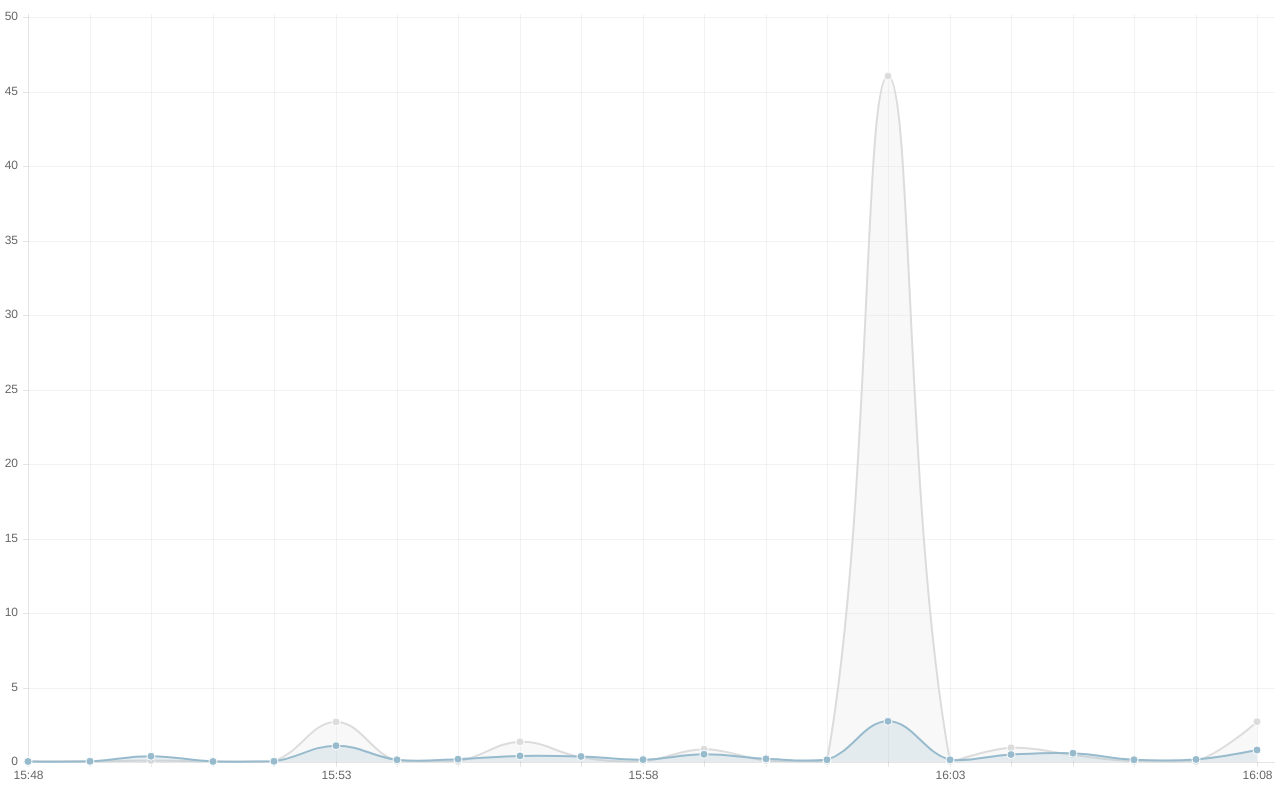
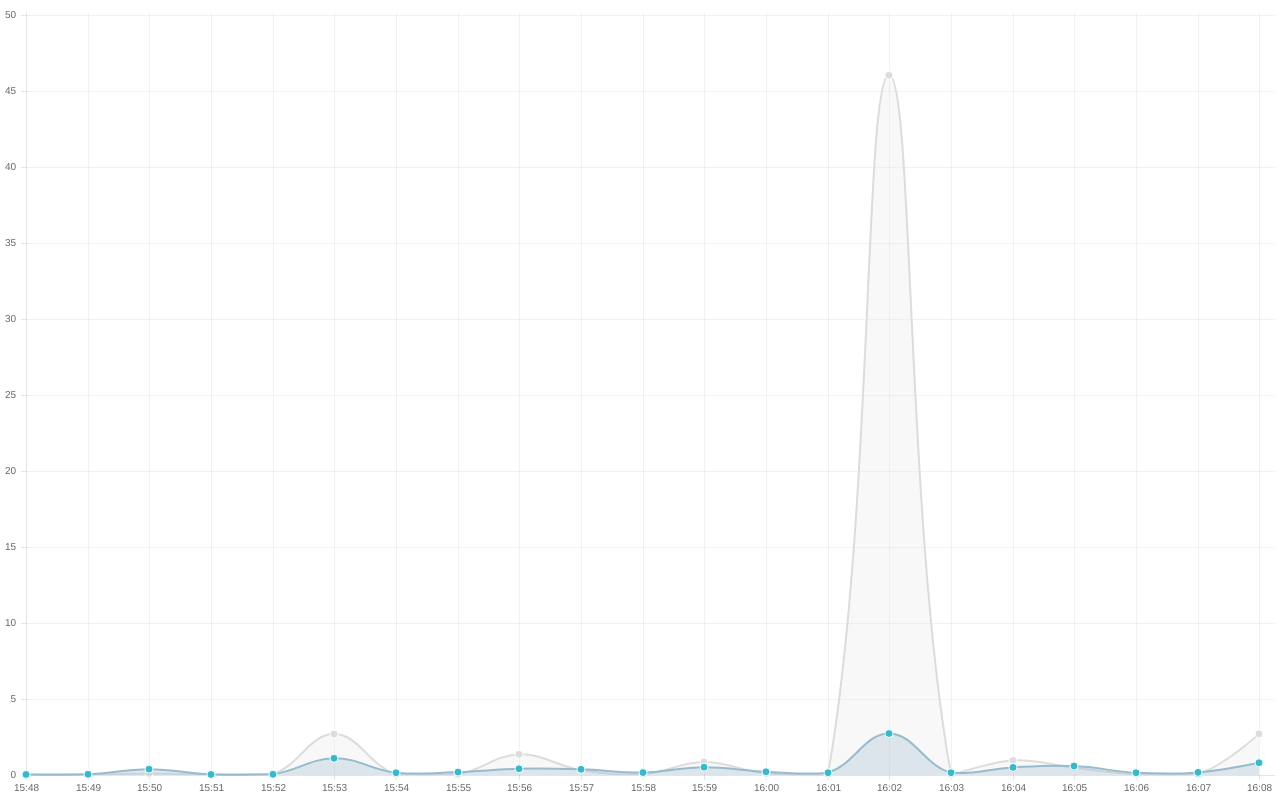
Before and after one commit to soimy/nanomonitor, a plain HTML site: page src/chart.html in a window 1280 px wide. Drawn offline with Linux system fonts and the light colour scheme.

Commit message:
Update the nettraffic.sh script to handle absolute path dynamically. Minor tweak on the webpage for better display. Reform the repo's structure

```diff
--- a/www/chart.html
+++ b/src/chart.html
@@ -1,3 +1,4 @@
+<!DOCTYPE html>
 <html>
     <head>
 		<meta name="viewport" content="user-scalable=no, initial-scale=1.0, maximum-scale=1.0, width=device-width">
@@ -12,7 +13,7 @@
 				labels: [],
 				datasets: [
 					{
-						label: "Download Speed",
+						label: "Upload Speed",
 						fillColor: "rgba(220,220,220,0.2)",
 						strokeColor: "rgba(220,220,220,1)",
 						pointColor: "rgba(220,220,220,1)",
@@ -22,10 +23,10 @@
 						data: []
 					},
 					{
-						label: "Upload Speed",
-						fillColor: "rgba(151,187,205,0.2)",
+						label: "Download Speed",
+						fillColor: "rgba(151,187,205,0.3)",
 						strokeColor: "rgba(151,187,205,1)",
-						pointColor: "rgba(151,187,205,1)",
+						pointColor: "rgba(51,187,205,1)",
 						pointStrokeColor: "#fff",
 						pointHighlightFill: "#fff",
 						pointHighlightStroke: "rgba(151,187,205,1)",
@@ -55,22 +56,24 @@
 						data.datasets[0].data.length = 0;
 						data.datasets[1].data.length = 0;
 						$.each(iodata, function(key,val){
-							if(key%5 == 0)
-								data.labels.push(val[0]);
-							else
-								data.labels.push("");
+							data.labels.push(val[0]);
 							data.datasets[0].data.push(val[3]);
 							data.datasets[1].data.push(val[2]);
 						});
 					},
 					complete: function () {
-						var canvas_width = $(window).innerWidth()-10;
-						var canvas_height = $(window).innerHeight()-20;
-						console.log(canvas_width, canvas_height);
+						var canvas_width = $(window).width()-10;
+						var canvas_height = $(window).height()-10;
+						//console.log(canvas_width, canvas_height);
 						$("#speedChart").replaceWith('<canvas id="speedChart" width="'+canvas_width+'" height="'+canvas_height+'"></canvas>');
 						var ctx = $("#speedChart").get(0).getContext("2d");
 						var speedChart = new Chart(ctx).Line(data,{
 							animation: false,
+							scaleFontSize: 10,
+							scaleStep: 5,
+							tooltipFontSize: 10,
+							tooltipTitleFontSize: 10,
+							maintainAspestRatio: false
 							});
 					}
 				});
--- a/www/traffic.csv
+++ /dev/null
@@ -1,21 +0,0 @@
-15:48,eth0,0.0351562,0.046875
-15:49,eth0,0.046875,0.046875
-15:50,eth0,0.386133,0.1
-15:51,eth0,0.0351562,0.046875
-15:52,eth0,0.046875,0.0585938
-15:53,eth0,1.09688,2.6918
-15:54,eth0,0.149414,0.046875
-15:55,eth0,0.19082,0.046875
-15:56,eth0,0.409961,1.35664
-15:57,eth0,0.37168,0.323633
-15:58,eth0,0.161133,0.0585938
-15:59,eth0,0.51543,0.858203
-16:00,eth0,0.211719,0.1
-16:01,eth0,0.149414,0.046875
-16:02,eth0,2.72988,46.0355
-16:03,eth0,0.149414,0.046875
-16:04,eth0,0.499414,0.954688
-16:05,eth0,0.591211,0.470508
-16:06,eth0,0.149414,0.046875
-16:07,eth0,0.172461,0.046875
-16:08,eth0,0.806055,2.70469
```
Also changed, not shown: src/index.html (renamed from www/index.html, +1 -1 lines), src/js/Chart.js (renamed from www/js/Chart.js), src/js/jquery-1.11.3.min.js (renamed from www/js/jquery-1.11.3.min.js), src/js/jquery.csv-0.71.min.js (renamed from www/js/jquery.csv-0.71.min.js), 1 other file.
